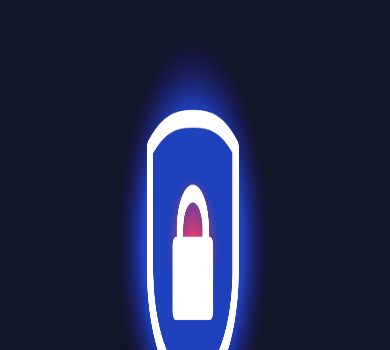
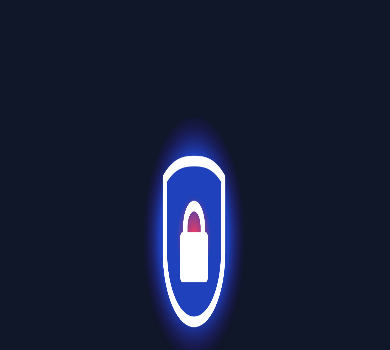
Before and after one commit to Moacir-Anhaia/Faculdade, a plain HTML site: page Site/Index.html in a window 390 px wide. Shown: the part 121-471 px from the top of the page. Drawn offline with Linux system fonts and the light colour scheme.

Commit message:
Update Style2.css

```diff
--- a/Site/Style2.css
+++ b/Site/Style2.css
@@ -38,8 +38,8 @@ text-decoration: underline;
         font-size: 1rem;
     }
     .Image {
-        width:44vw;
-        height:50vh;
+        width:30vw;
+        height:30vh;
     }
 
 
```
